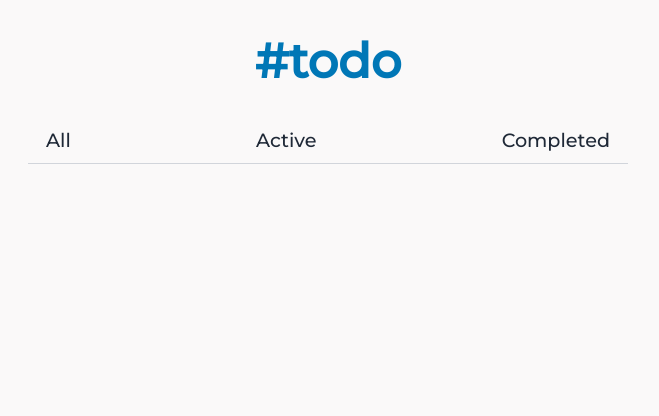
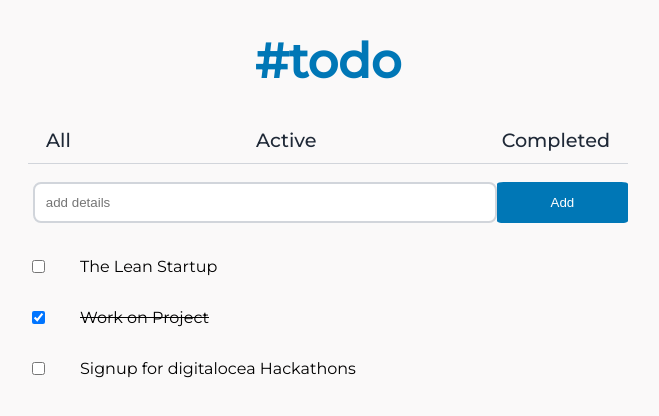
Before and after one commit to kitindi/todoapp-devChallenge, a React (Create React App) app: page / in a window 1280 px wide. Shown: the top 416 px of the page, without its empty margins (312-971 px from the left). Built offline with nearby package versions, Linux system fonts and the light colour scheme.

Commit message:
changed home router to render All component

```diff
--- a/src/App.js
+++ b/src/App.js
@@ -30,15 +30,14 @@ function App() {
     <Router>
       <div className="App">
         <h1>#todo</h1>
-
         <div className="links">
-          <Link to="/all">All</Link>
+          <Link to="/">All</Link>
           <Link to="/active">Active</Link>
           <Link to="/completed">Completed</Link>
         </div>
         <div>
           <Switch>
-            <Route path="/all">
+            <Route exact path="/">
               <All
                 dataItems={todoItems}
                 onAddData={addItemHandler}
```
